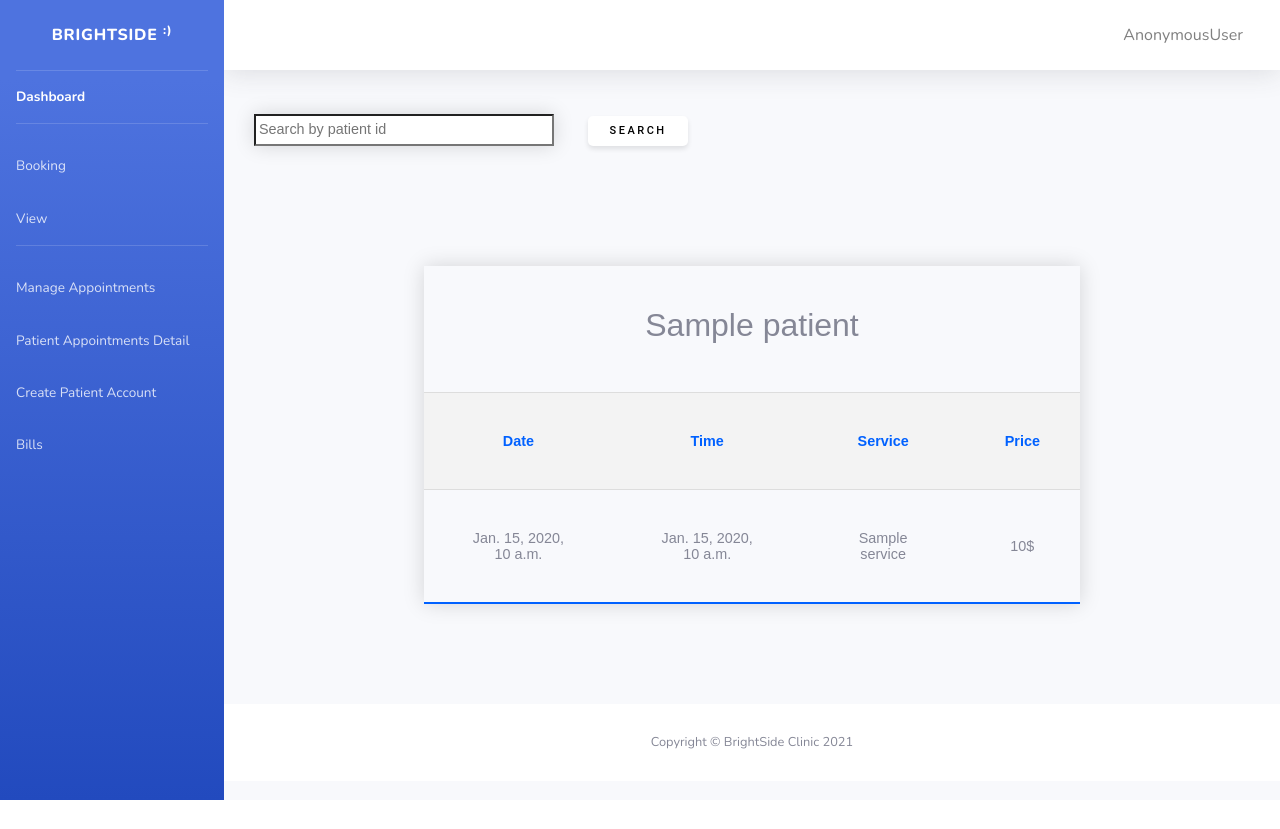
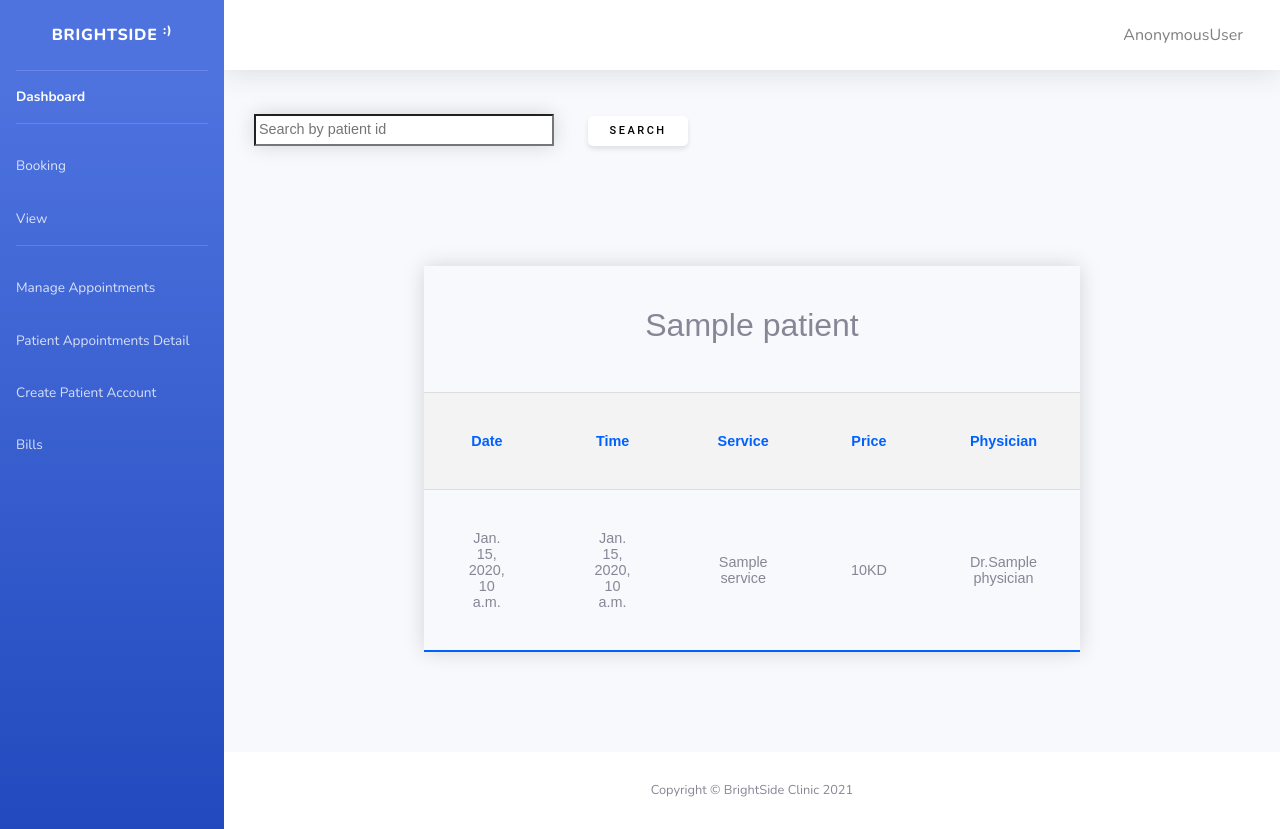
Before and after one commit to amanialmutairi/Bright-Side-New, a Django app: template brightside/templates/searchbar.html in a window 1280 px wide. Before the commit the page ends 800 px from the top, so only its background shows below. Run offline with Django 3.2, Linux system fonts and the light colour scheme; the template is opened without the code that fills it: most values are stand-ins (such as "Sample title", 1, 10 or a date in 2020); some libraries are stand-ins or nearby versions.

Commit message:
searchbar fix

```diff
--- a/brightside/templates/searchbar.html
+++ b/brightside/templates/searchbar.html
@@ -206,7 +206,7 @@ input[type=submit]:hover {
 </form>
     <table class="styled-table">
       {% for x in patient %}
-      <td align="center" colspan="4"><h2>{{ x }}</h2></td>
+      <td align="center" colspan="5"><h2>{{ x }}</h2></td>
       {% endfor %}
     </tr>
 
@@ -215,6 +215,8 @@ input[type=submit]:hover {
       <td align="center">Time</td>
       <td align="center">Service</td>
       <td align="center">Price</td>
+      <td align="center">Physician</td>
+
     </tr>
 
     {% for x in patient_list %}
@@ -222,7 +224,9 @@ input[type=submit]:hover {
        <td align="center"> {{x.appointment_date}}</td>
       <td align="center">{{x.appointment_time}}</td>
       <td align="center">{{x.service}}</td>
-      <td align="center"> {{x.service.service_price}}$</td>
+      <td align="center"> {{x.service.service_price}}KD</td>
+      <td align="center"> Dr.{{x.physician}}</td>
+
     </tr>
     {% endfor %}
   </table>
```
